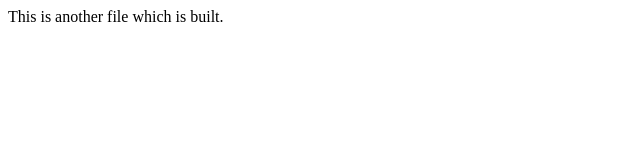
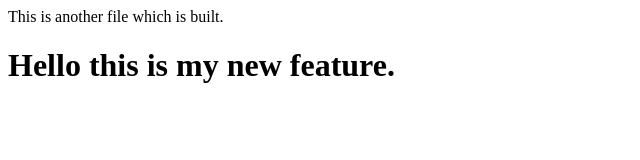
Before and after one commit to Yousaf-Ansari-8666/Local-Repo, a plain HTML site: page index.html in a window 1280 px wide. Shown: the whole page, without its empty margins (0-640 px from the left). Drawn offline with Linux system fonts and the light colour scheme.

Commit message:
new feature is added

```diff
--- a/index.html
+++ b/index.html
@@ -1 +1,3 @@
 <p>This is another file which is built.</p>
+
+<h1>Hello this is my new feature.</h1>
```
